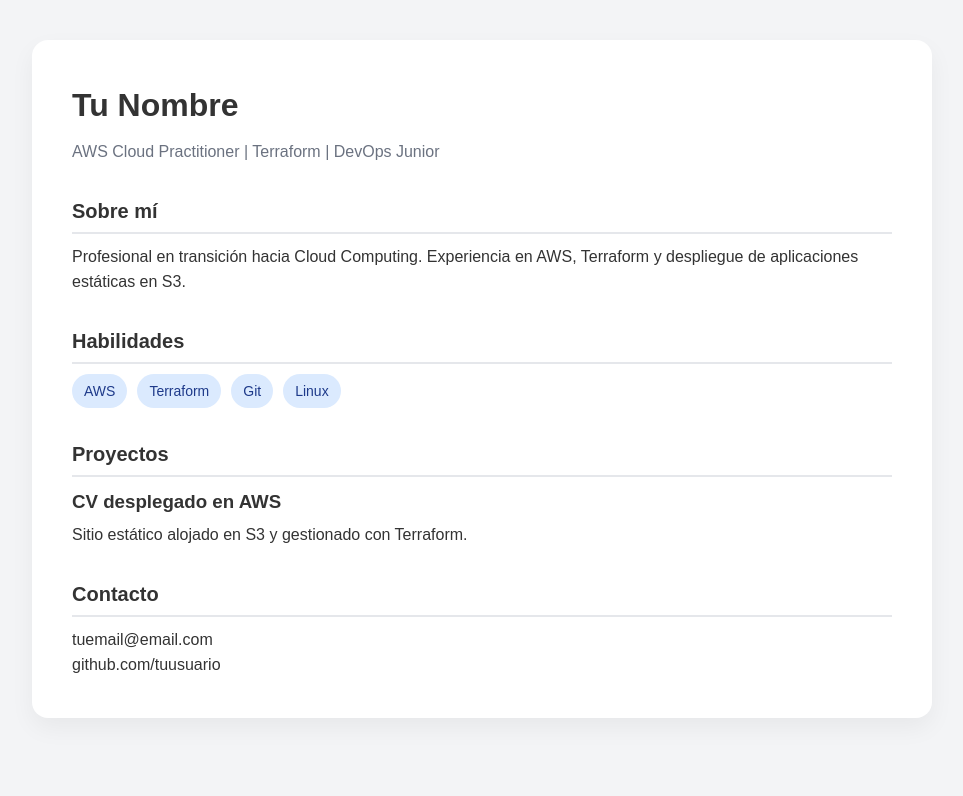
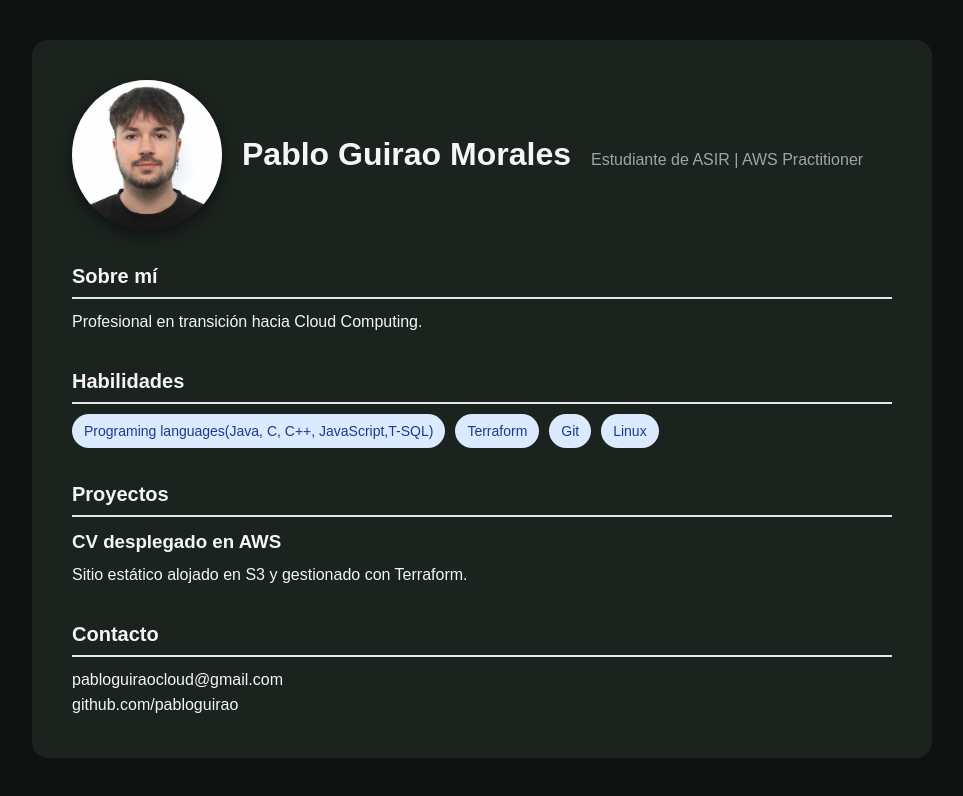
Before and after one commit to pabloguirao/mi-cv, a plain HTML site: page index.html in a window 1280 px wide. Shown: the whole page, without its empty margins (158-1121 px from the left). Drawn offline with Linux system fonts and the light colour scheme.

Commit message:
Agrego imagen, siguiente displayflex titulo

```diff
--- a/index.html
+++ b/index.html
@@ -12,22 +12,22 @@
   <div class="container">
 
     <header>
-      <h1>Tu Nombre</h1>
-      <p class="subtitle">AWS Cloud Practitioner | Terraform | DevOps Junior</p>
+      <img src="images/profilepic.png" alt="FOTO" id="profilepic">
+      <h1>Pablo Guirao Morales</h1>
+      <p class="subtitle">Estudiante de ASIR | AWS Practitioner</p>
     </header>
 
     <section>
       <h2>Sobre mí</h2>
       <p>
-        Profesional en transición hacia Cloud Computing. Experiencia en AWS,
-        Terraform y despliegue de aplicaciones estáticas en S3.
+        Profesional en transición hacia Cloud Computing.
       </p>
     </section>
 
     <section>
       <h2>Habilidades</h2>
       <div class="skills">
-        <span class="skill">AWS</span>
+        <span class="skill">Programing languages(Java, C, C++, JavaScript,T-SQL)</span>
         <span class="skill">Terraform</span>
         <span class="skill">Git</span>
         <span class="skill">Linux</span>
@@ -44,8 +44,8 @@
 
     <section>
       <h2>Contacto</h2>
-      <p>tuemail@email.com</p>
-      <p>github.com/tuusuario</p>
+      <p>pabloguiraocloud@gmail.com</p>
+      <p>github.com/pabloguirao</p>
     </section>
 
   </div>
--- a/style.css
+++ b/style.css
@@ -1,31 +1,44 @@
-/* Reset básico */
+
 * {
   margin: 0;
   padding: 0;
   box-sizing: border-box;
 }
 
-/* Fondo general */
+
 body {
-  font-family: Arial, Helvetica, sans-serif;
-  background-color: #f3f4f6;
-  color: #333;
+  font-family: Arial, Helvetica;
+  background-color: #0F1412;
+  color: #F5F5F5;
   line-height: 1.6;
 }
+
 
 /* Contenedor principal */
 .container {
   max-width: 900px;
   margin: 40px auto;
-  background: white;
+  background: #1B231E;
   padding: 40px;
   border-radius: 16px;
-  box-shadow: 0 10px 25px rgba(0, 0, 0, 0.05);
+  box-shadow: 0 10px 25px #0F1412;
 }
 
-/* Header */
+
 header {
   margin-bottom: 30px;
+  display: flex;
+  align-items: center;
+  gap: 20px;
+}
+
+#profilepic {
+  width: 150px;
+  height: 150px;
+  border-radius: 50%;
+  object-fit: cover;
+  object-position: center 10%;
+  box-shadow: 0 6px 14px #0F1412;
 }
 
 h1 {
@@ -33,11 +46,12 @@
 }
 
 .subtitle {
-  color: #6b7280;
+  color: #A3A3A3;
   margin-top: 8px;
+  margin-top: 10px;
 }
 
-/* Secciones */
+
 section {
   margin-top: 30px;
 }
@@ -49,7 +63,6 @@
   padding-bottom: 5px;
 }
 
-/* Skills */
 .skills {
   display: flex;
   flex-wrap: wrap;
@@ -65,7 +78,6 @@
   font-size: 14px;
 }
 
-/* Proyecto */
 .project h3 {
   margin-bottom: 5px;
 }
```
Also changed, not shown: images/profilepic.png (added).
